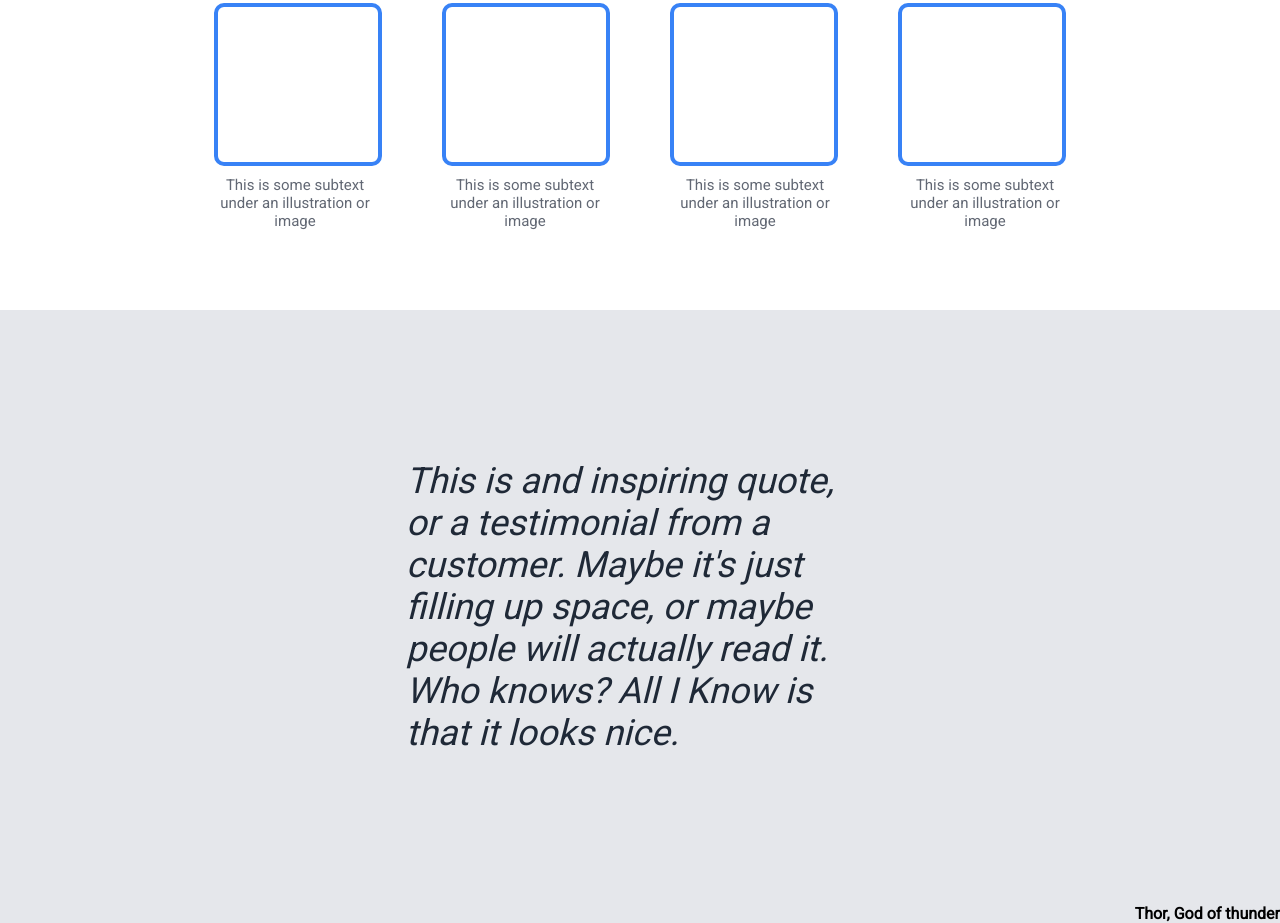
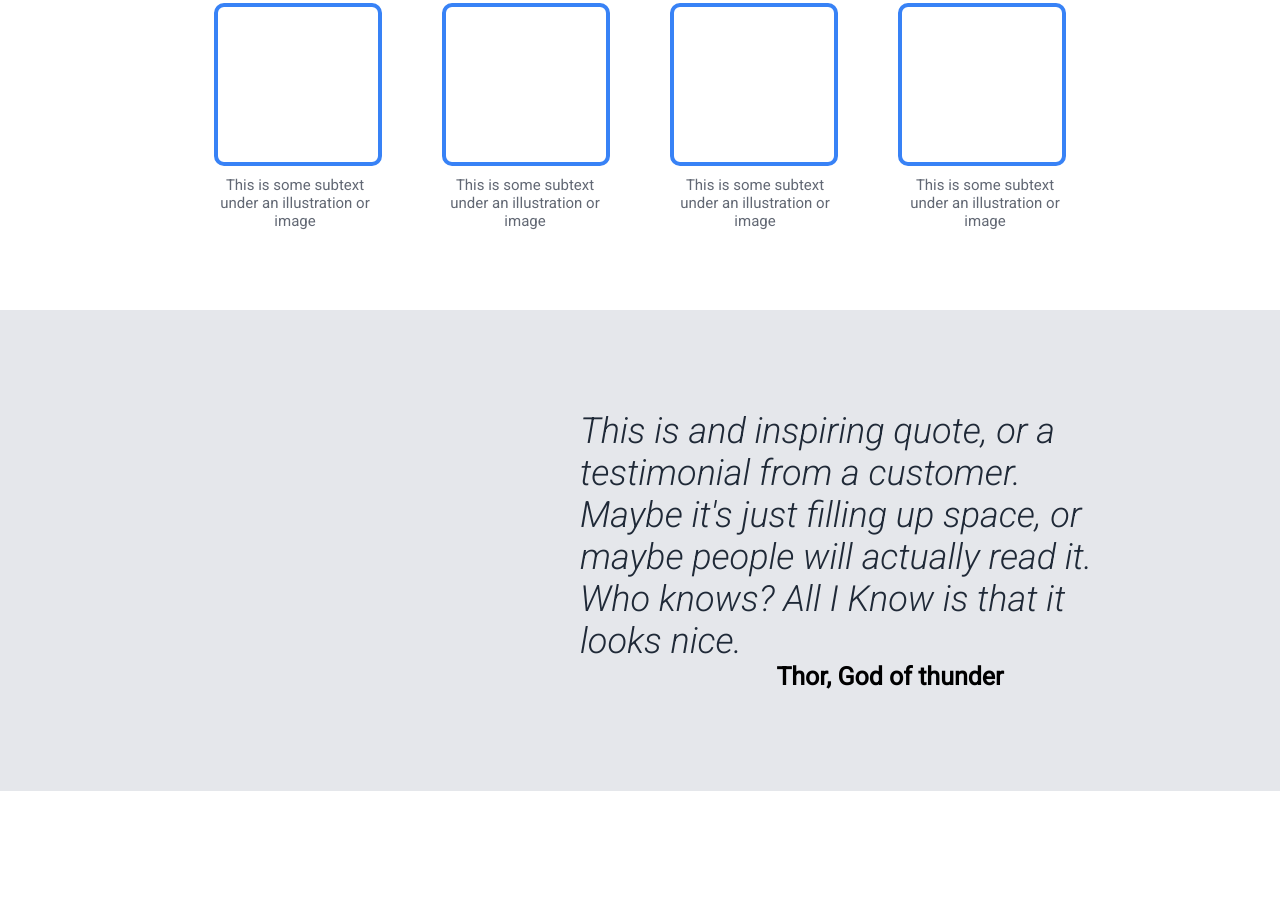
Before and after one commit to Jwilkins48/Landing_Page, a plain HTML site: page index.html in a window 1280 px wide. Shown: the part 649-1572 px from the top of the page. After the commit the page ends 1440 px from the top, so only its background shows below. Drawn offline with Linux system fonts and the light colour scheme.

Commit message:
corrected padding in quote to fit citation

```diff
--- a/style.css
+++ b/style.css
@@ -1,4 +1,4 @@
-@import url('https://fonts.googleapis.com/css2?family=Roboto&display=swap');
+@import url('https://fonts.googleapis.com/css2?family=Roboto:ital,wght@0,400;1,300&display=swap');
 
 body {
     margin: 0;
@@ -144,23 +144,23 @@ a {
 .quote-container{
     background-color: #e5e7eb;
     height: 100%;
+    padding: 100px;
 
 }
 .quote{
     font-size: 36px;
+    font-weight: 300;
     color: #1f2937;
-    padding: 150px;
     display: flex;
     justify-content: center;
     align-items: center;
-    margin-left: 20%;
-    margin-right: 20%;
+    width: 50%;
+    margin-left: 480px;
 
 }
 .name{
-  display: flex;
-  justify-content: center;
-  font-weight: bolder;
-  flex-direction: column;
-  align-items: flex-end;
+  text-align: center;
+  font-size: 25px;
+  margin-left: 500px;
+  font-weight: bold;
 }
```
